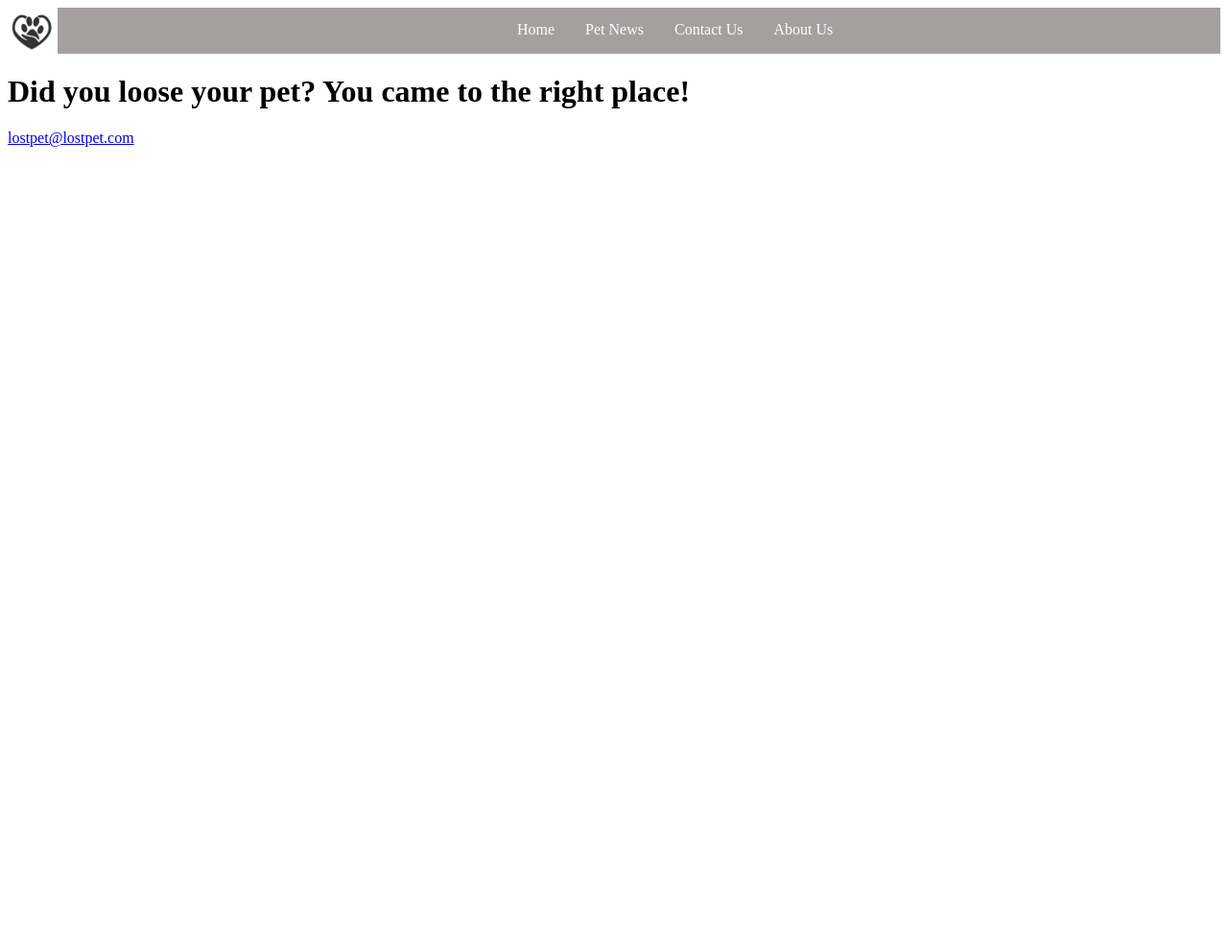
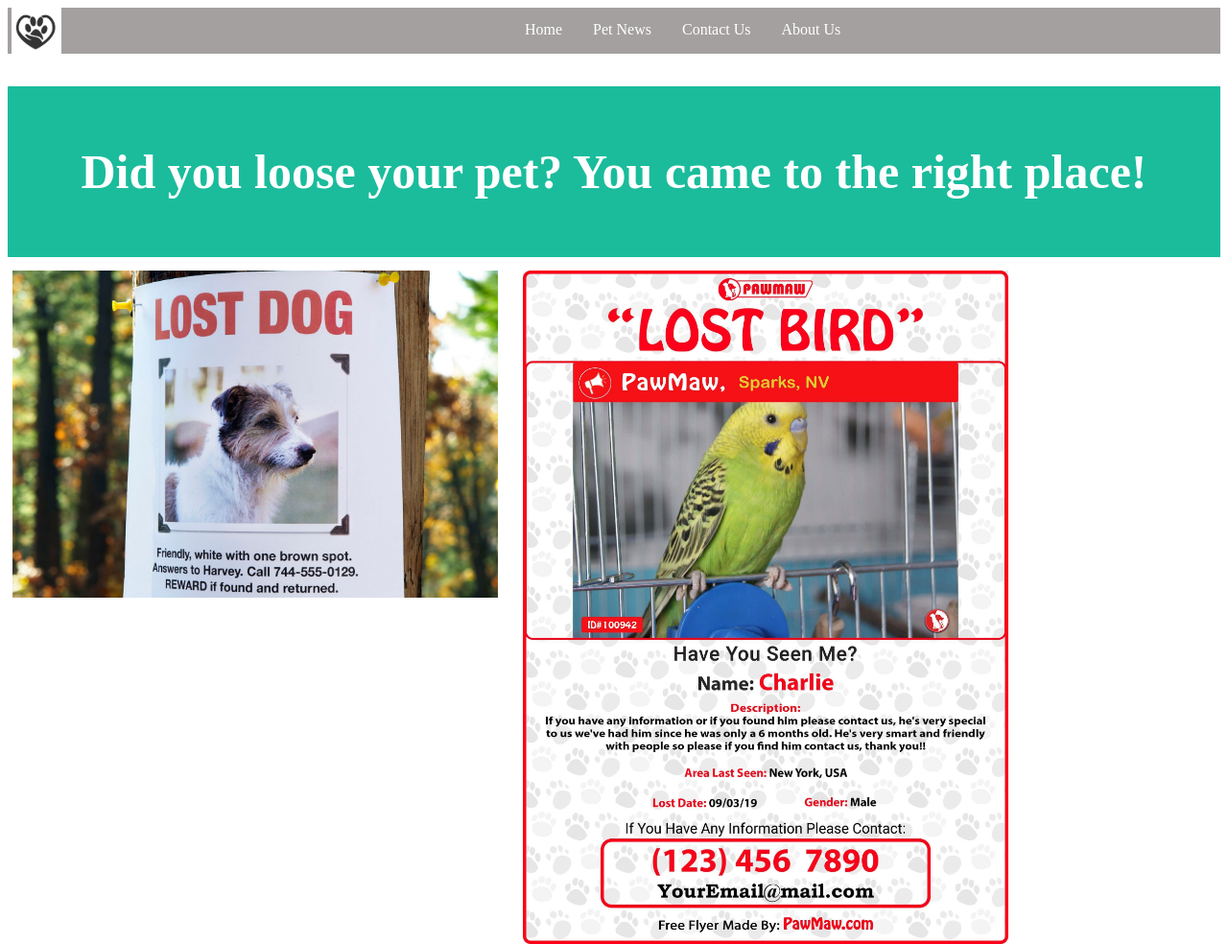
Before and after one commit to solveighelga/Guide1-intro, a plain HTML site: page index.html in a window 1280 px wide. Shown: the top 984 px of the page at 96% size. Before the commit the page ends 800 px from the top, so only its background shows below. Drawn offline with Linux system fonts and the light colour scheme.

Commit message:
Image position

```diff
--- a/index.html
+++ b/index.html
@@ -12,8 +12,8 @@
         <!-- Comment on header here: Added a navigation bar-->
         <header>
             <!-- list with disabled links and a logo-->
-            <ul>
-                <li><img src="images/petlogo.jpg" alt="petlogo"></li>
+            <ul id="navbar">
+                <li><img src="images/petlogo.jpg" alt="petlogo" id="logo"></li>
                 <li><a href="#">Home</a></li>
                 <li><a href="#">Pet News</a></li>
                 <li><a href="#">Contact Us</a></li>
@@ -21,14 +21,18 @@
             </ul>
         </header>
 
-        <!-- Comment on main-->
+        <!-- Comment on main: Had to work my way down from row to column to get the image next to each other-->
         <main>
             <h1>Did you loose your pet? You came to the right place!</h1>
             <section>
-
-            </section>
-            <section>
-
+                <div id="row">
+                    <div class="column">
+                        <img src="images/lost_dog.jpg">
+                    </div>
+                    <div class="column">
+                        <img src="images/lost_bird.jpeg">
+                    </div>
+                </div>
             </section>
         </main>
 
--- a/style.css
+++ b/style.css
@@ -1,6 +1,4 @@
-
-
-/**/
+/*Header*/
 ul {
     list-style-type: none;
     margin: 0;
@@ -26,7 +24,46 @@ ul {
     background-color: #111;
   }
 
-  img {
+  img#logo {
     display: block;
     width: 10%;
+    display: flex;
+    flex-wrap: wrap;
+    padding: 0 4px;
   }
+h1 {
+    padding: 60px;
+    text-align: center;
+    background: #1abc9c;
+    color: white;
+    font-size: 50px;
+  }
+
+  footer {
+    padding: 20px;
+    text-align: center;
+    color: white;
+    font-size: 15px;
+  }
+
+#row {
+    width: 100%;
+    position: relative;
+    float: left;
+    top: -1.5em;
+}
+
+.column {
+    display: inline-block;
+    vertical-align: top;
+    width: 40%;
+    padding: 5px;
+    /* border: 1px solid #333; */
+    margin-right: 1%;
+    margin-bottom: 10px;
+    line-height: 1.5;
+}
+
+.column img{
+    width: 100%;
+}
```
Also changed, not shown: images/lost_bird.jpeg (added), images/lost_dog.jpg (added).
